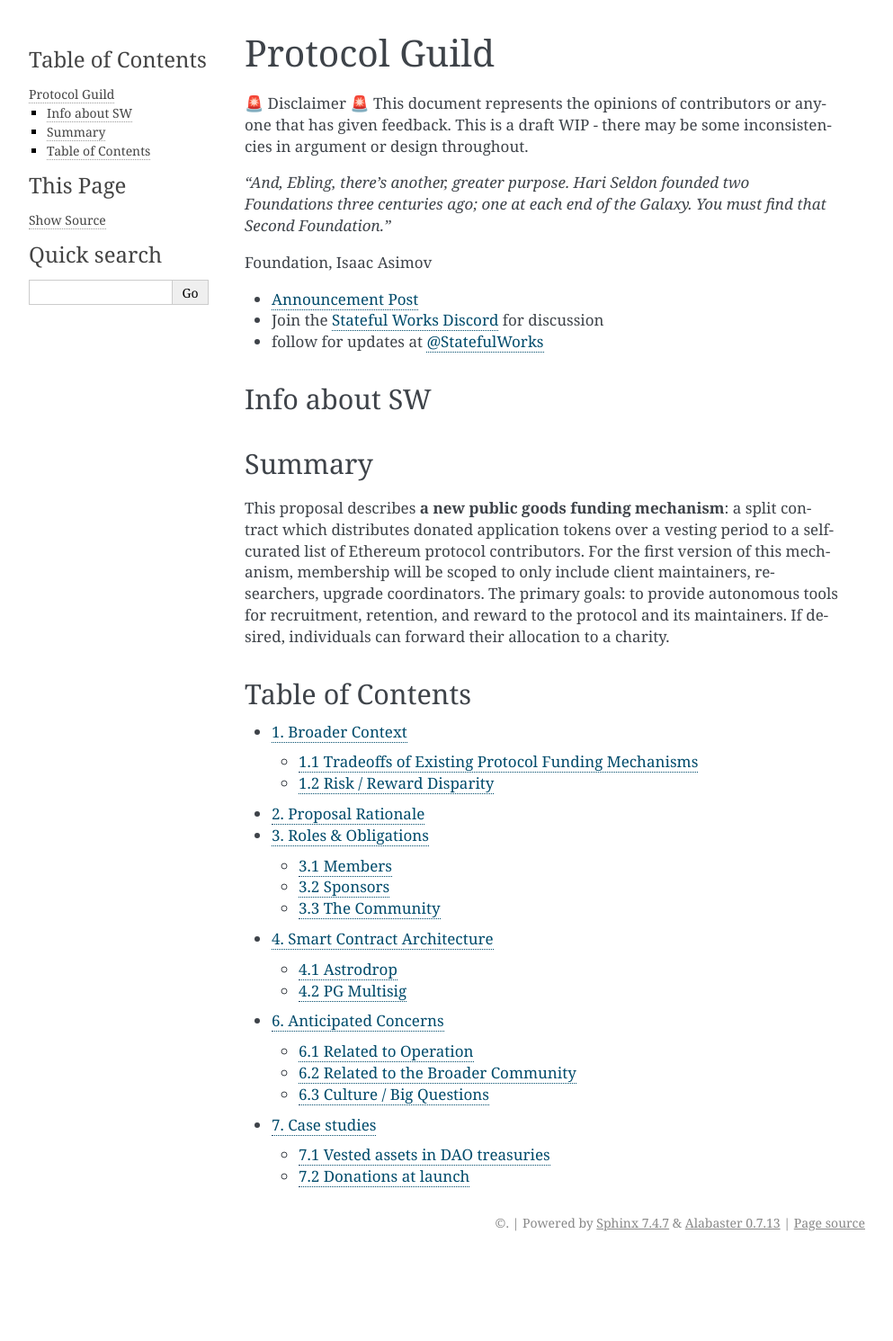
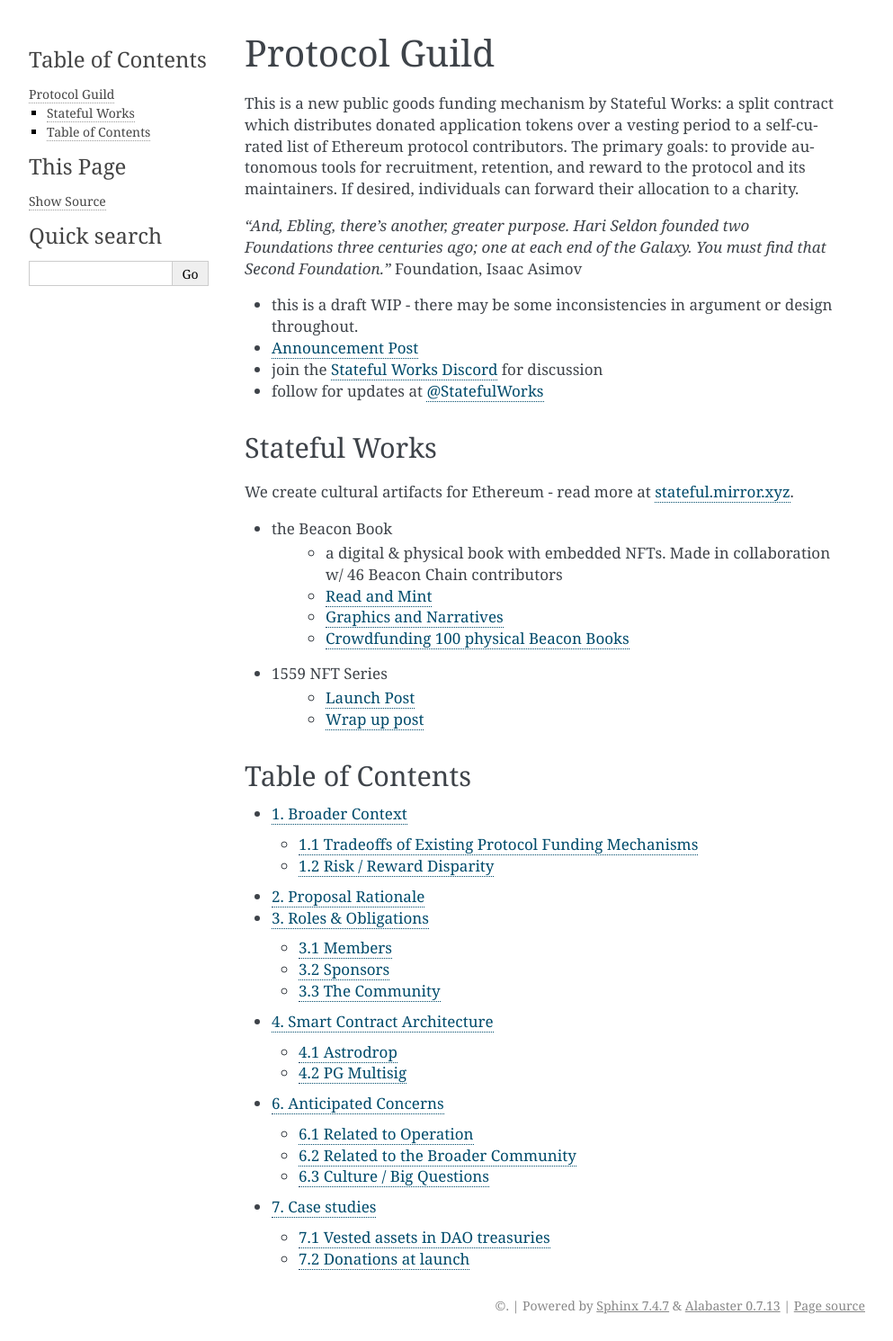
Before and after one commit to protocolguild/documentation, a Sphinx documentation site: the page built from docs/index.rst, in a window 1280 px wide. Shown: the whole page at 90% size, without its empty margins (148-1141 px from the left). Built offline with Sphinx 7.4.7, drawn with Linux system fonts in a browser that asks for light colours; pages that are not in the unit, such as notebooks, are missing from menus; before the commit the page ends 1399 px from its top, so only the background shows below that.

Commit message:
Update index.rst

```diff
--- a/docs/index.rst
+++ b/docs/index.rst
@@ -1,25 +1,29 @@
 Protocol Guild
 ------------
 
-🚨 Disclaimer 🚨 This document represents the opinions of contributors or anyone that has given feedback. This is a draft WIP - there may be some inconsistencies in argument or design throughout.
+This is a new public goods funding mechanism by Stateful Works: a split contract which distributes donated application tokens over a vesting period to a self-curated list of Ethereum protocol contributors. The primary goals: to provide autonomous tools for recruitment, retention, and reward to the protocol and its maintainers. If desired, individuals can forward their allocation to a charity.
 
-*"And, Ebling, there's another, greater purpose. Hari Seldon founded two Foundations three centuries ago; one at each end of the Galaxy. You must find that Second Foundation."*
+*"And, Ebling, there's another, greater purpose. Hari Seldon founded two Foundations three centuries ago; one at each end of the Galaxy. You must find that Second Foundation."* Foundation, Isaac Asimov
 
-Foundation, Isaac Asimov
-
+- this is a draft WIP - there may be some inconsistencies in argument or design throughout.
 - `Announcement Post <https://stateful.mirror.xyz/mEDvFXGCKdDhR-N320KRtsq60Y2OPk8rHcHBCFVryXY>`_
-- Join the `Stateful Works Discord <https://discord.gg/t8zSZCvf3y>`_ for discussion
+- join the `Stateful Works Discord <https://discord.gg/t8zSZCvf3y>`_ for discussion
 - follow for updates at `@StatefulWorks <https://twitter.com/StatefulWorks>`_
 
-Info about SW
+Stateful Works
 ===============
 
+We create cultural artifacts for Ethereum - read more at `stateful.mirror.xyz <https://stateful.mirror.xyz/>`_.
 
-Summary
-=========
+- the Beacon Book
+   - a digital & physical book with embedded NFTs. Made in collaboration w/ 46 Beacon Chain contributors
+   - `Read and Mint <https://stateful.mirror.xyz/Y1ED9RorG9OvEUXD8NBmXgYhSVhjj8H537-I2SZJkYA>`_
+   - `Graphics and Narratives <https://stateful.mirror.xyz/jOFMjyRtgT0KPbeWgysDp1HM4mQnlWKeQA3HQ2SJpbA>`_
+   - `Crowdfunding 100 physical Beacon Books <https://stateful.mirror.xyz/-NLDSw0mA2vjtvqQYpXBOa3H38HXMmIdaw2KwI1A0y8>`_
 
-This proposal describes **a new public goods funding mechanism**: a split contract which distributes donated application tokens over a vesting period to a self-curated list of Ethereum protocol contributors. For the first version of this mechanism, membership will be scoped to only include client maintainers, researchers, upgrade coordinators. The primary goals: to provide autonomous tools for recruitment, retention, and reward to the protocol and its maintainers. If desired, individuals can forward their allocation to a charity.
-
+- 1559 NFT Series
+   - `Launch Post <https://stateful.mirror.xyz/rsUhYxXARr7j2iDjqJeelY7nc6CN_Y-MilVDP1S5voA>`_
+   - `Wrap up post <https://stateful.mirror.xyz/qpqvDbajGArdteKMSEkEUA3bFGVWQhJXG2Pnajm5hqA>`_
 
 Table of Contents
 ===================
```
